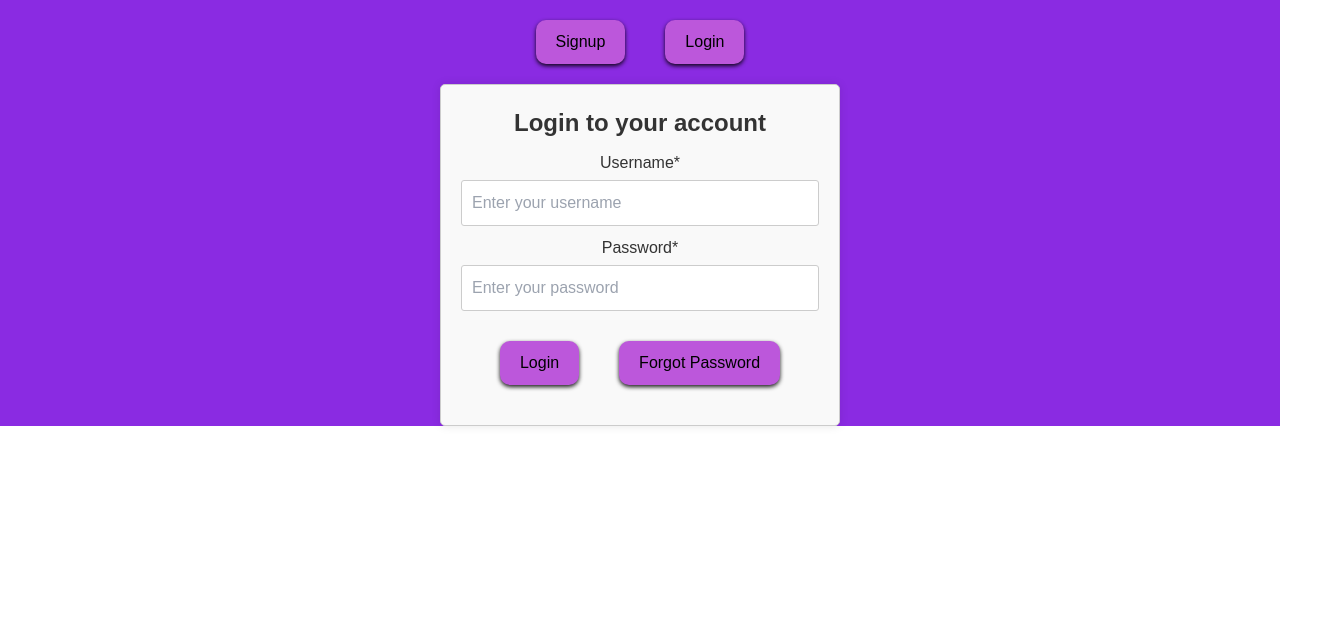
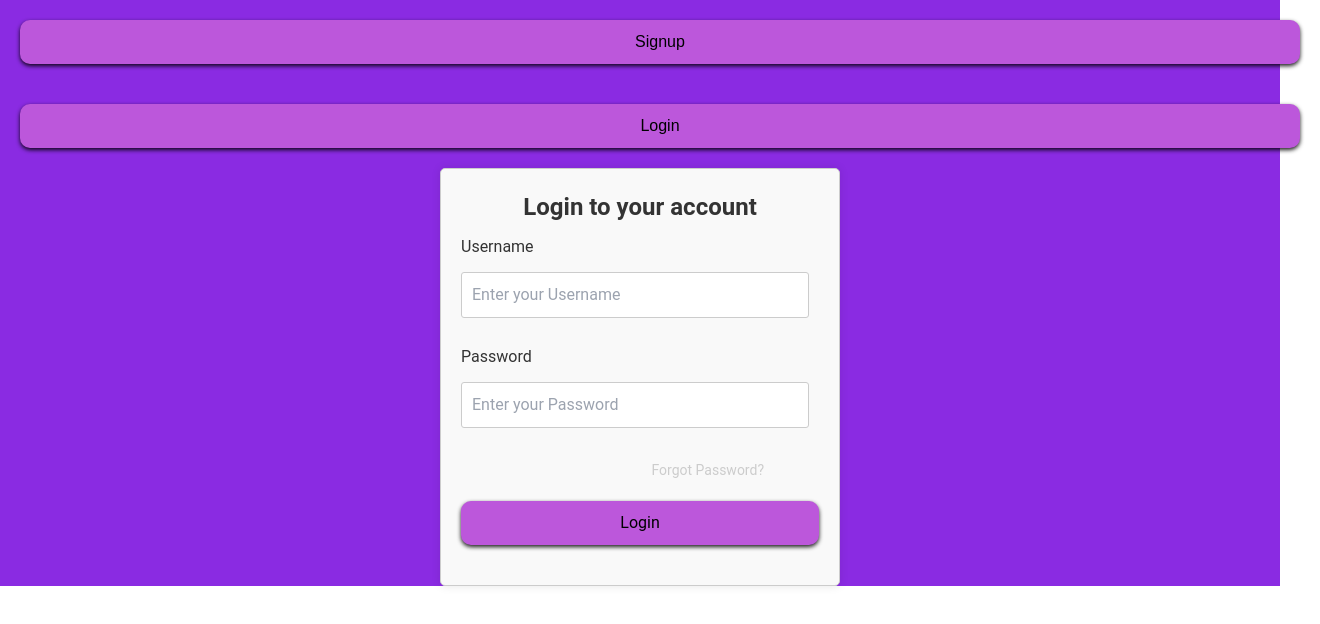
Before and after one commit to nishcheyk/Bank-Management, a React (Create React App) app: page / in a window 1280 px wide. Shown: the top 624 px of the page, 1320 px wide, since content can reach past the window. Built offline with nearby package versions, Linux system fonts and the light colour scheme.

Commit message:
made it more better

```diff
--- a/src/Components/login.js
+++ b/src/Components/login.js
@@ -42,7 +42,10 @@ const Login = ({ onLogin, onForgotPassword }) => {
     <div className="container">
       <h2>Login to your account</h2>
       <form onSubmit={handleSubmit}>
-        <label htmlFor="username">Username*</label>
+        <div className="input-group">
+          <label htmlFor="username" className="label-text">
+            Username
+          </label>
           <input
             id="username"
             type="text"
@@ -53,10 +56,14 @@ const Login = ({ onLogin, onForgotPassword }) => {
               validateUsername(e.target.value);
             }}
             required
-          placeholder="Enter your username"
+            placeholder="Enter your Username"
           />
+        </div>
 
-        <label htmlFor="password">Password*</label>
+        <div className="input-group">
+          <label htmlFor="password" className="label-text">
+            Password
+          </label>
           <input
             id="password"
             type="password"
@@ -67,13 +74,15 @@ const Login = ({ onLogin, onForgotPassword }) => {
               validatePassword(e.target.value);
             }}
             required
-          placeholder="Enter your password"
+            placeholder="Enter your Password"
           />
+        </div>
 
-        <div className="button-group">
+        <span className="forgot-password" onClick={handleForgotPassword}>
+          Forgot Password?
+        </span>
+
         <button type="submit">Login</button>
-          <button type="button" onClick={handleForgotPassword}>Forgot Password</button>
-        </div>
 
         {errorMessage && <p className="error-message">{errorMessage}</p>}
       </form>
--- a/src/Components/signUp.js
+++ b/src/Components/signUp.js
@@ -86,7 +86,10 @@ const Signup = ({ onRegister }) => {
         <>
           <h2>Create your login details</h2>
           <form onSubmit={handleSubmit}>
-            <label htmlFor="username">Username</label>
+            <div className="input-group">
+              <label className="label-text" htmlFor="username">
+                Username
+              </label>
               <input
                 type="text"
                 id="username"
@@ -111,8 +114,12 @@ const Signup = ({ onRegister }) => {
                   Must not contain any special characters or spaces.
                 </li>
               </ul>
+            </div>
 
-            <label htmlFor="password">Password</label>
+            <div className="input-group">
+              <label className="label-text" htmlFor="password">
+                Password
+              </label>
               <input
                 type="password"
                 id="password"
@@ -155,8 +162,12 @@ const Signup = ({ onRegister }) => {
                   Not contain sequences or repeated characters.
                 </li>
               </ul>
+            </div>
 
-            <label htmlFor="confirmPassword">Confirm Password</label>
+            <div className="input-group">
+              <label className="label-text" htmlFor="confirmPassword">
+                Confirm Password
+              </label>
               <input
                 type="password"
                 id="confirmPassword"
@@ -167,12 +178,14 @@ const Signup = ({ onRegister }) => {
                 placeholder="Confirm your password"
               />
               {!isConfirmPasswordValid && (
-              <p id="passwordMismatch">
-                Passwords don't match. Please try again.
-              </p>
+                <p id="passwordMismatch">Passwords do not match.</p>
               )}
+            </div>
 
-            <label htmlFor="email">Email*</label>
+            <div className="input-group">
+              <label className="label-text" htmlFor="email">
+                Email
+              </label>
               <input
                 type="email"
                 id="email"
@@ -185,11 +198,15 @@ const Signup = ({ onRegister }) => {
                 required
                 placeholder="Enter your email"
               />
-            {!isEmailValid && email && (
-              <p id="emailInvalid">Please enter a valid email address.</p>
+              {!isEmailValid && email.length > 0 && (
+                <p id="emailInvalid">Invalid email address.</p>
               )}
+            </div>
 
-            <label htmlFor="mobileNumber">Mobile Number*</label>
+            <div className="input-group">
+              <label className="label-text" htmlFor="mobileNumber">
+                Mobile Number
+              </label>
               <input
                 type="text"
                 id="mobileNumber"
@@ -202,18 +219,30 @@ const Signup = ({ onRegister }) => {
                 required
                 placeholder="Enter your mobile number"
               />
-            {!isMobileNumberValid && mobileNumber && (
-              <p id="mobileNumberInvalid">
-                Please enter a valid 10-digit mobile number.
-              </p>
+              {!isMobileNumberValid && mobileNumber.length > 0 && (
+                <p id="mobileNumberInvalid">Invalid mobile number.</p>
               )}
+            </div>
 
-            <button type="submit">Submit</button>
+            <button
+              type="submit"
+              disabled={
+                !isUsernameValid ||
+                !isPasswordValid ||
+                !isConfirmPasswordValid ||
+                !isEmailValid ||
+                !isMobileNumberValid
+              }
+            >
+              Register
+            </button>
           </form>
           {message && <p>{message}</p>}
         </>
       ) : (
+        <>
           <p className="success-message">{message}</p>
+        </>
       )}
     </div>
   );
--- a/src/css/Login.css
+++ b/src/css/Login.css
@@ -1,3 +1,8 @@
+/* Tailwind CSS */
+@tailwind base;
+@tailwind components;
+@tailwind utilities;
+
 .container {
   max-width: 400px;
   margin: 0 auto;
@@ -6,12 +11,14 @@
   border-radius: 5px;
   background-color: #f9f9f9;
   box-shadow: 0 0 10px rgba(0, 0, 0, 0.1);
+  font-family: 'Roboto', sans-serif;
 }
 
 .container h2 {
   font-size: 24px;
   font-weight: bold;
   margin-bottom: 10px;
+  color: #333;
 }
 
 form {
@@ -19,42 +26,75 @@ form {
   flex-direction: column;
 }
 
-label {
+.input-group {
+  display: flex;
+  flex-direction: column;
+  margin-bottom: 15px;
+}
+
+.label-text {
   font-size: 16px;
   margin-bottom: 5px;
+  text-align: left;
+  color: #333;
 }
 
-input[type='text'],
-input[type='password'] {
+input[type="text"],
+input[type="password"] {
   padding: 10px;
-  margin-bottom: 10px;
   border: 1px solid #ccc;
   border-radius: 3px;
   font-size: 16px;
+  width: calc(100% - 10px);
+  font-family: 'Roboto', sans-serif;
 }
 
-input[type='text']:focus,
-input[type='password']:focus {
+input[type="text"]:focus,
+input[type="password"]:focus {
   outline: none;
-  border-color: #4CAF50;
+  border-color: #4caf50;
+}
+
+.forgot-password {
+  font-size: 14px;
+  color: #ccc;
+  cursor: pointer;
+  text-decoration: none;
+  align-self: flex-end;
+  transition: color 0.3s ease;
+  font-family: 'Roboto', sans-serif;
+}
+
+.forgot-password:hover {
+  color: #999;
 }
 
 button {
-  background-color: #4CAF50;
+  background-color: blueviolet;
   color: white;
-  padding: 10px;
+  padding: 15px;
   border: none;
   border-radius: 3px;
   cursor: pointer;
   font-size: 16px;
+  width: 100%;
+  margin-top: 20px;
+  align-self: center;
+  transition: background-color 0.3s ease;
+  font-family: 'Roboto', sans-serif;
 }
 
 button:hover {
-  background-color: #45a049;
+  background-color: rgb(101, 61, 137);
+}
+
+button:focus {
+  background-color: #3416f6;
 }
 
 .error-message {
   color: red;
   font-size: 14px;
   margin-top: 5px;
+  font-family: 'Roboto', sans-serif;
 }
--- a/src/css/signUp.css
+++ b/src/css/signUp.css
@@ -1,26 +1,24 @@
-/* signUp.css */
-
 .container {
-    max-width: 600px; /* Increased max-width for wider form */
+  max-width: 600px;
   margin: 0 auto;
-    padding: 40px; /* Increased padding for better spacing */
+  padding: 40px;
   border: 1px solid #ccc;
-    border-radius: 8px; /* Rounded corners for a softer look */
+  border-radius: 8px;
   background-color: #f9f9f9;
-    box-shadow: 0 0 20px rgba(0, 0, 0, 0.1); /* Increased box shadow for depth */
+  box-shadow: 0 0 20px rgba(0, 0, 0, 0.1);
 }
 
 .container h2 {
-    font-size: 28px; /* Larger font size for headings */
+  font-size: 28px;
   font-weight: bold;
-    margin-bottom: 20px; /* Increased margin bottom for spacing */
-    color: #333; /* Darkened font color for better readability */
+  margin-bottom: 20px;
+  color: #333;
 }
 
 .container p {
-    font-size: 16px; /* Slightly larger font size for paragraphs */
+  font-size: 16px;
   color: #666;
-    margin-bottom: 30px; /* Increased margin bottom for spacing */
+  margin-bottom: 30px;
 }
 
 form {
@@ -28,70 +26,77 @@
   flex-direction: column;
 }
 
-  label {
-    font-size: 18px; /* Increased font size for labels */
-    margin-bottom: 10px; /* Increased margin bottom for spacing */
-    color: #333; /* Darkened font color for better contrast */
+.input-group {
+  display: flex;
+  flex-direction: column;
+  margin-bottom: 20px;
+}
+
+.label-text {
+  font-size: 18px;
+  margin-bottom: 8px;
+  color: #333;
 }
 
 input[type='text'],
 input[type='password'],
 input[type='email'] {
-    padding: 12px; /* Increased padding for input fields */
-    margin-bottom: 15px; /* Increased margin bottom for spacing */
-    border: 1px solid #ddd; /* Lightened border color */
-    border-radius: 5px; /* Rounded corners for input fields */
-    font-size: 18px; /* Increased font size for input fields */
+  padding: 12px;
+  margin-top: 8px;
+  margin-bottom: 12px;
+  border: 1px solid #ddd;
+  border-radius: 5px;
+  font-size: 16px;
 }
 
 input[type='text']:focus,
 input[type='password']:focus,
 input[type='email']:focus {
   outline: none;
-    border-color: #4CAF50; /* Highlight color on focus */
+  border-color: #4caf50;
 }
 
 ul {
   list-style-type: none;
   margin-top: 0;
-    padding-left: 25px; /* Adjusted padding left for list items */
+  padding-left: 25px;
   color: #888;
-    font-size: 16px; /* Increased font size for list items */
+  font-size: 14px;
 }
 
 ul li {
-    margin-bottom: 8px; /* Increased margin bottom for spacing */
+  margin-bottom: 8px;
 }
 
 ul li.valid {
-    color: #4CAF50;
+  color: #4caf50;
 }
 
 #passwordRequirements {
-    margin-bottom: 20px; /* Increased margin bottom for spacing */
+  margin-bottom: 20px;
 }
 
 #passwordMismatch,
 #emailInvalid,
 #mobileNumberInvalid {
   color: red;
-    font-size: 16px; /* Increased font size for error messages */
-    margin-top: 8px; /* Increased margin top for spacing */
+  font-size: 14px;
+  margin-top: 8px;
 }
 
 button {
-    background-color: #4CAF50;
+  background-color: #4caf50;
   color: white;
   padding: 12px;
   border: none;
   border-radius: 5px;
   cursor: pointer;
-    font-size: 18px; /* Increased font size for buttons */
-    transition: background-color 0.3s ease; /* Smooth transition for hover effect */
+  font-size: 18px;
+  transition: background-color 0.3s ease;
 }
 
 button:hover {
-    background-color: #45a049; /* Darkened hover background color */
+  background-color: #45a049;
 }
 
 button:disabled {
```
Lines whose indentation alone changed are shown as unchanged.
